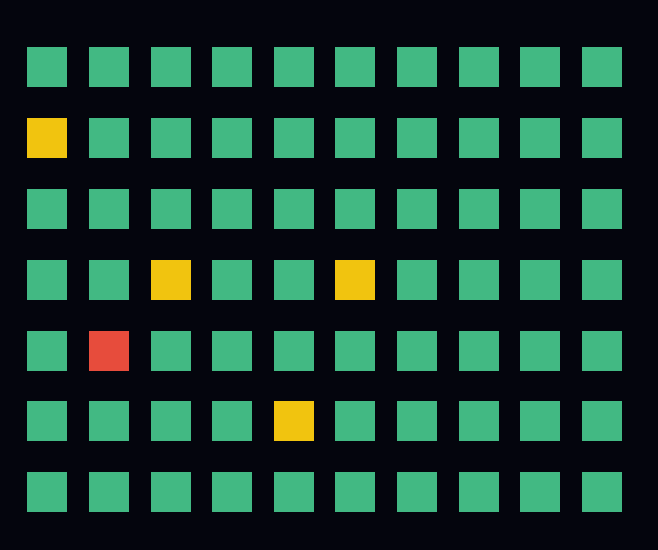
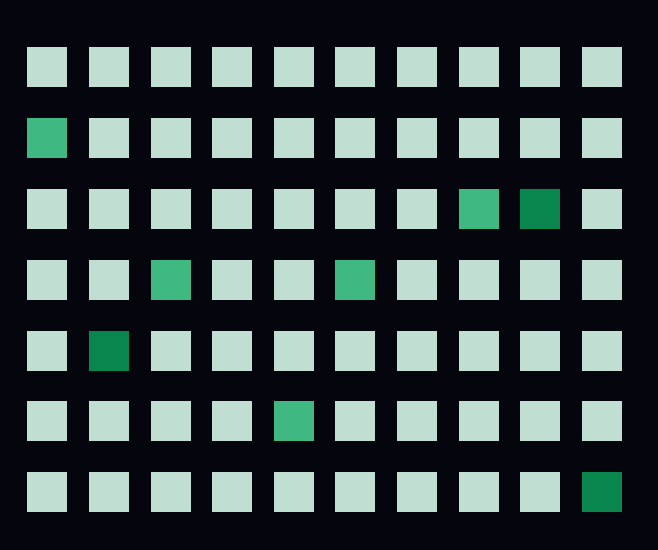
Before and after one commit to ruthrootz/habit-hub, a Vue app: page /#/ in a window 1280 px wide. Shown: the top 550 px of the page, without its empty margins (0-658 px from the left). Built offline with nearby package versions, Linux system fonts and the light colour scheme.

Commit message:
COLORS NOW GREEN

```diff
--- a/src/components/HabitHub.vue
+++ b/src/components/HabitHub.vue
@@ -23,9 +23,9 @@ export default class HabitHub extends Vue {
     [0, 0, 0, 0, 0, 1, 0],
     [0, 0, 0, 1, 0, 0, 0],
     [0, 0, 0, 0, 0, 0, 0],
-    [0, 0, 0, 0, 0, 0, 0],
-    [0, 0, 0, 0, 0, 0, 0],
-    [0, 0, 0, 0, 0, 0, 0],
+    [0, 0, 1, 0, 0, 0, 0],
+    [0, 0, 2, 0, 0, 0, 0],
+    [0, 0, 0, 0, 0, 0, 2],
   ];
 
   private COLUMNS = 7;
@@ -56,12 +56,12 @@ export default class HabitHub extends Vue {
   margin: 25%;
 }
 .cell-zero {
-  background-color: #42b983;
+  background-color: rgb(193, 222, 210);
 }
 .cell-one {
-  background-color: #f1c40f;
+  background-color: #40b882;
 }
 .cell-two {
-  background-color: #e74c3c;
+  background-color: #09864e;
 }
 </style>
```
